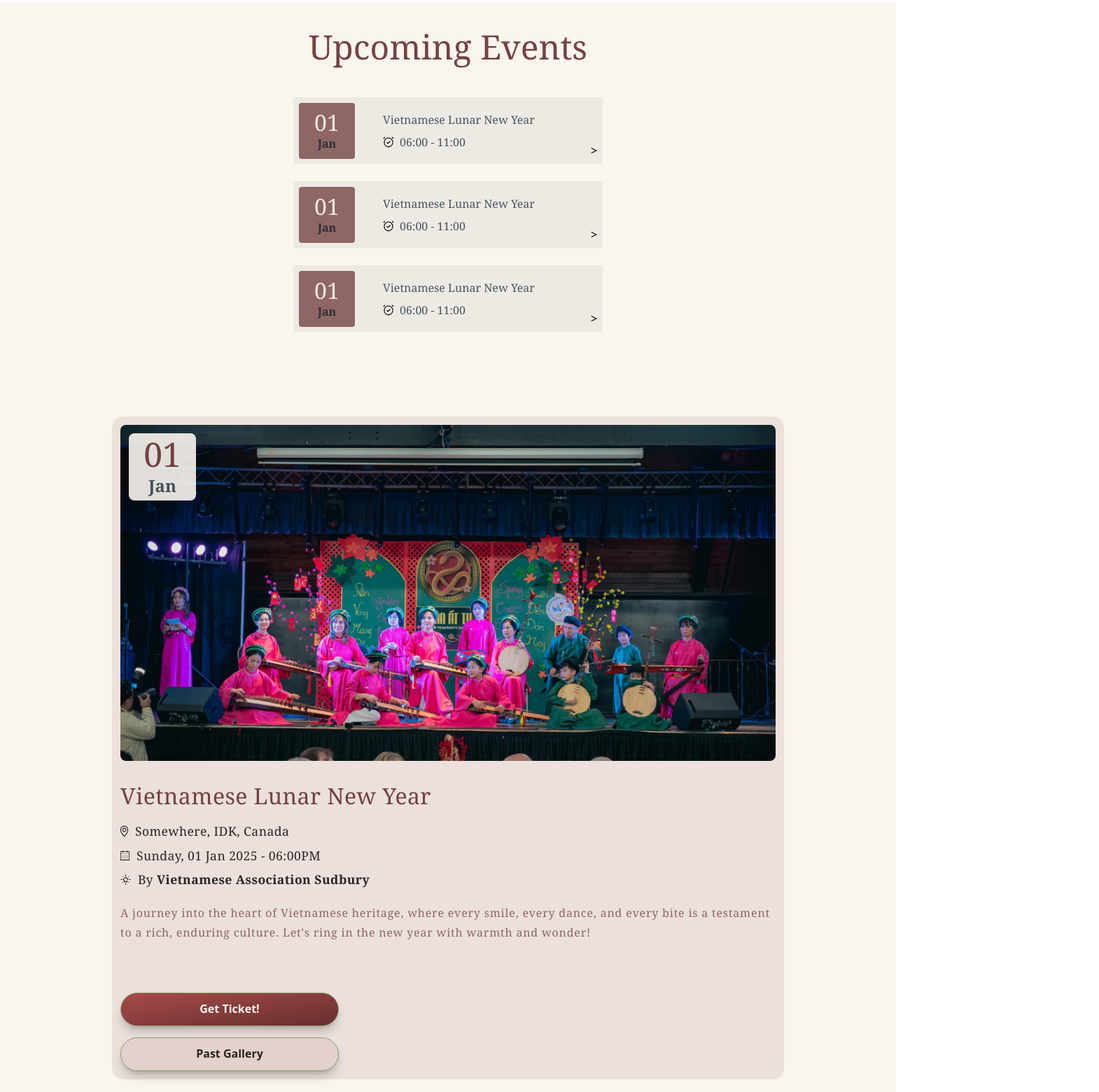
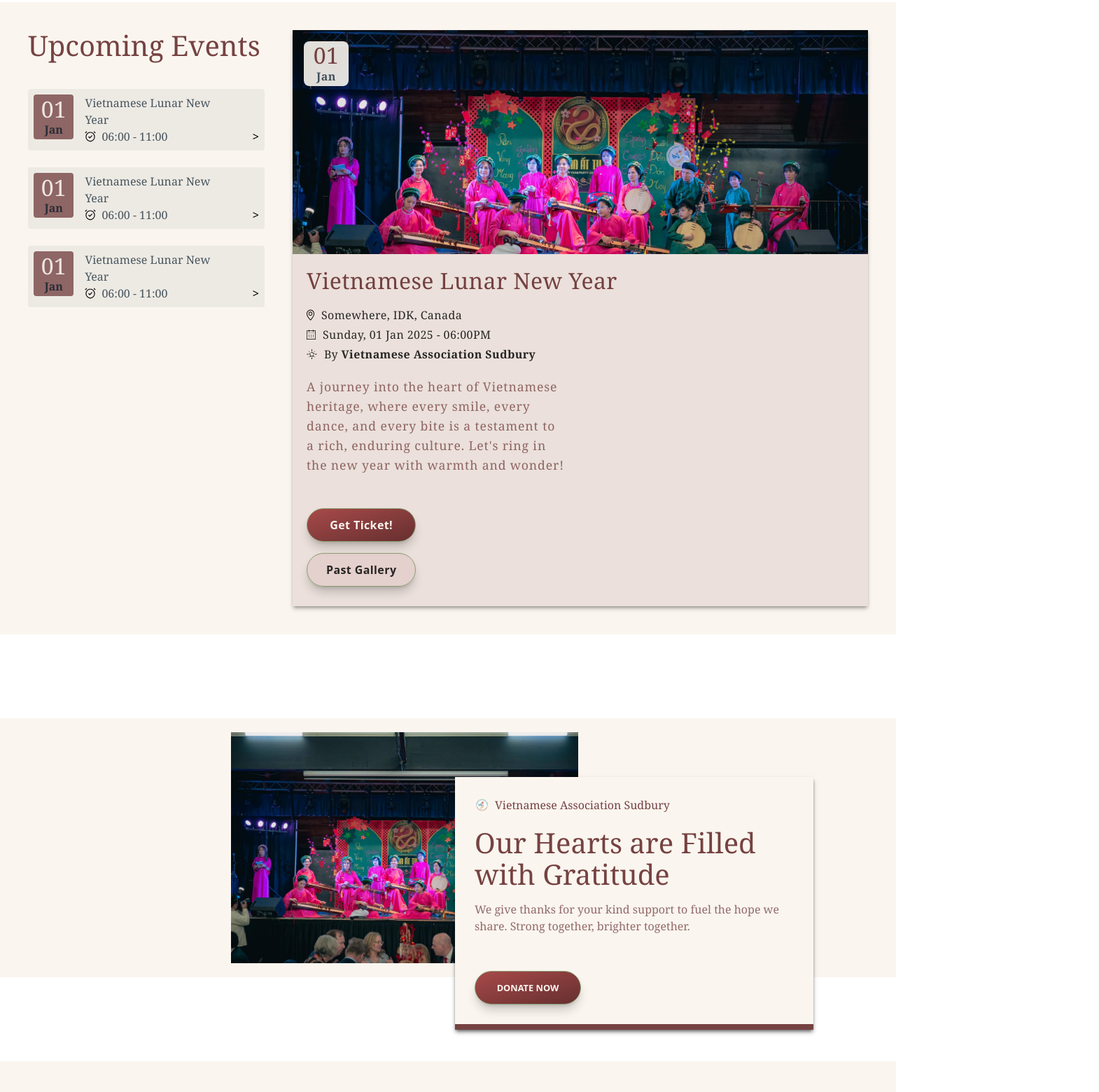
Before and after one commit to dongphusang/vas-web, a React (Vite) app: page / in a window 1280 px wide. Shown: the part 2240-3800 px from the top of the page at 70% size, 1570 px wide, since content can reach past the window. Built offline with nearby package versions, Linux system fonts and the light colour scheme.

Commit message:
Page - Home
- Adjustment to UI of donate section
- Adjustment to UI of upcoming section

```diff
--- a/src/components/DonationCard.tsx
+++ b/src/components/DonationCard.tsx
@@ -6,6 +6,8 @@ import orgLogo from "../assets/org-logo.svg"
 
 export default function DonationCard() {
     return (
+        <div className="shadow-md shadow-black/50
+                        lg:absolute lg:w-[32rem] lg:left-[20rem] lg:top-[4rem]">
             <div className="flex flex-col justify-center items-stretch gap-y-5 p-7 border-b-8 border-b-[#672F2F]/90 bg-[#FAF5EF]">
                 {/* organization title */}
                 <section className="flex flex-row gap-x-2">
@@ -21,9 +23,10 @@ export default function DonationCard() {
 
                 {/* button */}
                 <section className="mt-8">
-                    <button className="gradient-button-1 w-1/2 h-[3rem]
+                    <button className="gradient-button-1 w-1/2 h-[3rem] text-[0.8rem]
                                        md:w-1/3"> DONATE NOW </button>
                 </section>
             </div>
+        </div>
     );
 }
--- a/src/components/EventCard.tsx
+++ b/src/components/EventCard.tsx
@@ -5,23 +5,23 @@ export default function EventCard({ name = "empty", time = "empty" } : { name?:
     return (
         <>
             {/*Background*/}
-            <div className="flex flex-row p-2 rounded-sm bg-[#001524]/5 w-fit
-                            md:gap-[2rem]">
+            <div className="flex flex-row p-2 rounded-sm bg-[#001524]/5 w-fit hover:bg-amber-500">
+
                 {/* date */}
-                <section className="flex flex-col justify-center items-center p-1 mr-[1rem] rounded-sm bg-[#672F2F]/70 w-[4rem] h-[4rem]
-                                    md:mr-[0.5rem] md:w-[5rem] md:h-[5rem]">
+                <section className="flex flex-col justify-center items-center p-1 mr-[1rem] rounded-sm bg-[#672F2F]/70 w-[4rem] h-[4rem]">
                     <h1 className="text-[2rem] text-[#FAF5EF]/90"> 01 </h1>
                     <p className="text-[1rem] font-semibold text-[#001524]/70"> Jan </p>
                 </section>
+
                 {/* name & time */}
-                <section className="self-center flex flex-col justify-start items-start mr-[3rem]
-                                    md:gap-[0.5rem]">
+                <section className="self-center flex flex-col justify-start items-start mr-[3rem]">
                     <p className="text-[1rem] font-medium"> {name} </p>
                     <div className="flex flex-row gap-x-2">
                         <img src={clockIcon} className="w-[1rem]"></img>
                         <p className="text-[1rem] text-nowrap"> {time} </p>
                     </div>
                 </section>
+
                 {/* arrow button */}
                 <section className="self-end text-end">
                     <button className="text-[1rem] hover:text-[#672F2F]"> {">"} </button>
--- a/src/components/EventCardDetails.tsx
+++ b/src/components/EventCardDetails.tsx
@@ -1,44 +1,71 @@
 import EventDateLogo from '../assets/event-date-logo.svg'
 import EventLocationLogo from '../assets/event-location-logo.svg'
 import EventWhoseLogo from '../assets/event-whose-logo.svg'
+import ExampleThumbnail from '../assets/event-thumbnail.jpg'
 
 
 /* This component is used within EventCard component id:0001*/
-export default function EventCardDetails () {
+export default function EventCardDetails ({ thumbnail = "", title = "", location = "", date = "", whom = "", description = "", priButtonTxt = "", secButtonTxt = ""}
+                                        : { thumbnail?: string, title?:string, location?:string, date?:string, whom?:string, description?:string, priButtonTxt?:string, secButtonTxt?:string}) {
     return (
-        <>
-            {/*flex, flex column, justify-start, items-start, gap-y-[1rem] */}
-            <div className="flex flex-col items-start gap-y-5 tracking-wide">
-                {/* Event Title */}
-                <h1 className="text-[2rem] text-[#672F2F]/90">
+
+            <div className="flex flex-col justify-center items-start gap-y-5 tracking-wide shadow-md shadow-black/30">
+
+                {/* Thumbnail */}
+                <section className='relative w-full'>
+                    {/* date */}
+                    <div className='absolute top-[1rem] left-[1rem]'>
+                        <div className="flex flex-col justify-center items-center p-1 w-[4rem] h-[4rem] rounded-[0.5rem] bg-[#FAF5EF]/90">
+                            <h1 className="text-[2rem] text-[#672F2F]/90"> 01 </h1>
+                            <p className="text-[1rem] font-semibold text-[#001524]/70"> Jan </p>
+                        </div>
+                    </div>
+                    {/* img */}
+                    <img src={ExampleThumbnail}
+                         alt=""
+                         className='h-[17rem] w-full object-cover
+                                    md:h-[30rem]
+                                    lg:h-[20rem]'/>
+                </section>
+
+                {/* Title */}
+                <h1 className="text-[2rem] text-[#672F2F]/90 px-5">
                     Vietnamese Lunar New Year
                 </h1>
 
-                {/* Event Details */}
-                <section className="flex flex-col gap-2 text-[0.5rem] text-nowrap">
+                {/* Details */}
+                <section className="flex flex-col gap-1 text-nowrap px-5
+                                    lg:w-1/2">
                     {/* location */}
                     <div className='flex flex-row gap-x-2.5'>
                         <img src={EventLocationLogo}/>
-                        <p className="text-[#121212]/90"> Somewhere, IDK, Canada </p>
+                        <p className="text-[1rem] text-[#121212]/90"> Somewhere, IDK, Canada </p>
                     </div>
                     {/* date */}
                     <div className='flex flex-row gap-x-2.5'>
                         <img src={EventDateLogo}/>
-                        <p className="text-[#121212]/90"> Sunday, 01 Jan 2025 - 06:00PM </p>
+                        <p className="text-[1rem] text-[#121212]/90"> Sunday, 01 Jan 2025 - 06:00PM </p>
                     </div>
                     {/* whose */}
                     <div className='flex flex-row gap-x-2.5'>
                         <img src={EventWhoseLogo}/>
-                        <p className="text-[#121212]/90"> By <b>Vietnamese Association Sudbury</b> </p>
+                        <p className="text-[1rem] text-[#121212]/90"> By <b>Vietnamese Association Sudbury</b> </p>
                     </div>
                 </section>
 
                 {/* Event Description */}
-                <p className="text-[1rem] text-[#672F2F]/70 leading-7 tracking-wider">
+                <p className="text-[1.1rem] text-[#672F2F]/70 leading-7 tracking-wider px-5
+                              lg:w-1/2">
                     A journey into the heart of Vietnamese heritage, where every smile, every dance, and every bite is a testament to a rich, enduring culture. Let's ring in the new year with warmth and wonder!
                 </p>
 
+                {/* buttons */}
+                <section className='flex flex-col gap-y-4 mt-[0.5rem] w-full p-5 pb-7'>
+                    <button className="gradient-button-1 w-2/3 h-[3rem]
+                                        md:w-1/5"> Get Ticket! </button>
+                    <button className="secondary-button w-2/3 h-[3rem]
+                                        md:w-1/5"> Past Gallery </button>
+                </section>
             </div>
-        </>
     );
 }
--- a/src/components/style.css
+++ b/src/components/style.css
@@ -13,7 +13,7 @@
 }
 
 @utility leaflet-style {
-    @apply h-[15rem] w-full
+    @apply h-[20rem] w-full
 }
 
 @layer base {
--- a/src/layouts/footer/Footer.tsx
+++ b/src/layouts/footer/Footer.tsx
@@ -6,7 +6,8 @@ import mailIcon from "../../assets/footer-mail-icon.svg"
 export default function LandingGallery() {
     return <footer className="flex flex-col p-5 pt-10 gap-y-[3rem] bg-[#001524]">
         {/* Title & Description */}
-        <section className="flex flex-col gap-y-[1rem]">
+        <section className="flex flex-col gap-y-[1rem]
+                            lg:w-1/2">
             <h1 className="text-[2.5rem] text-[#ff7d00]/90"> Contact Us! </h1>
             <p className="text-[1rem] text-[#DDF1FF]/70 leading-7"> Got questions or ready to start a project? We’re all ears! Reach out to  us today to discuss your ideas, schedule a consultation, or simply say  hello. We can’t wait to hear from you! </p>
         </section>
--- a/src/pages/Home.tsx
+++ b/src/pages/Home.tsx
@@ -87,56 +87,41 @@ export default function Home() {
             </div>
 
             {/* Upcoming Event Section */}
-            <div className="flex flex-col justify-center items-center p-5 mb-30 pt-10 bg-[#FAF5EF]
-                            md:p-10">
-                {/* title */}
-                <h1 className="mb-12 self-start text-[#672F2F]/90
-                               md:text-5xl md:self-center"> Upcoming Events </h1>
+            <div className="flex flex-col items-start gap-y-10 p-5 pt-10 mb-30 bg-[#FAF5EF]
+                            md:p-10 md:items-center
+                            lg:flex-row lg:justify-center lg:items-start lg:gap-x-10">
 
-                {/* event */}
-                <div className="flex flex-col items-start gap-y-30
-                                md:items-center">
                 {/* event cards */}
                 <section className="flex flex-col gap-4
-                                        md:gap-[1.5rem]">
+                                    md:gap-[1.5rem]
+                                    lg:items-center lg:w-fit">
+                    {/* title */}
+                    <h1 className="text-[#672F2F]/90 mb-[1rem]
+                                    md:text-[2.5rem] md:self-start
+                                    "> Upcoming Events </h1>
                     <EventCard name="Vietnamese Lunar New Year" time="06:00 - 11:00"/>
                     <EventCard name="Vietnamese Lunar New Year" time="06:00 - 11:00"/>
                     <EventCard name="Vietnamese Lunar New Year" time="06:00 - 11:00"/>
                 </section>
+
+                <hr className="self-center w-3/4 border-0.5 border-gray-300
+                               lg:hidden"/>
+
                 {/* event picked - to be made into an event card layout */}
-                    <div className="flex flex-col gap-y-8 p-3 rounded-2xl bg-[#672F2F]/10
-                                    lg:w-4/5">
-                        {/* thumbnail */}
-                        <section className="bg-[url(../assets/event-thumbnail.jpg)] bg-center bg-cover bg-no-repeat h-[17rem] p-3 rounded-[0.5rem]
-                                            md:h-[30rem]">
-                            <div className="flex flex-col justify-center items-center p-1 rounded-[0.5rem] bg-[#FAF5EF]/90 w-[4rem] h-[4rem]
-                                            md:w-[6rem] md:h-[6rem]">
-                                <h1 className="text-[2rem] text-[#672F2F]/90
-                                               md:text-[3rem]"> 01 </h1>
-                                <p className="text-[1rem] font-semibold text-[#001524]/70
-                                              md:text-[1.5rem]"> Jan </p>
-                            </div>
-                        </section>
-                        {/* description */}
-                        <section>
+                <div className="flex flex-col gap-y-8 bg-[#672F2F]/10
+                                lg:w-3/4">
                         <EventCardDetails/>
-                        </section>
-                        {/* buttons */}
-                        <section className='flex flex-col gap-y-4 mt-[2.5rem]'>
-                            <button className="gradient-button-1 w-3/5 h-[3rem]
-                                               md:w-1/3"> Get Ticket! </button>
-                            <button className="secondary-button w-3/5 h-[3rem]
-                                               md:w-1/3"> Past Gallery </button>
-                        </section>
-                    </div>
                 </div>
             </div>
 
             {/* Donation Section */}
-            <div className="flex flex-row justify-center items-center mb-30 p-5 w-full bg-[url(../assets/event-thumbnail.jpg)] bg-top bg-cover bg-no-repeat">
+            <div className=" bg-[#FAF5EF] mb-30 p-5">
+                <div className="lg:relative lg:left-[25%]">
                     {/* donate card */}
                     <DonationCard/>
-
+                    {/*background image*/}
+                    <img src={PlaceHolder} alt="loading" className="w-[40%] object-cover hidden lg:block"/>
+                </div>
             </div>
 
             {/* Sponsors Section */}
```
Lines whose indentation alone changed are shown as unchanged.
